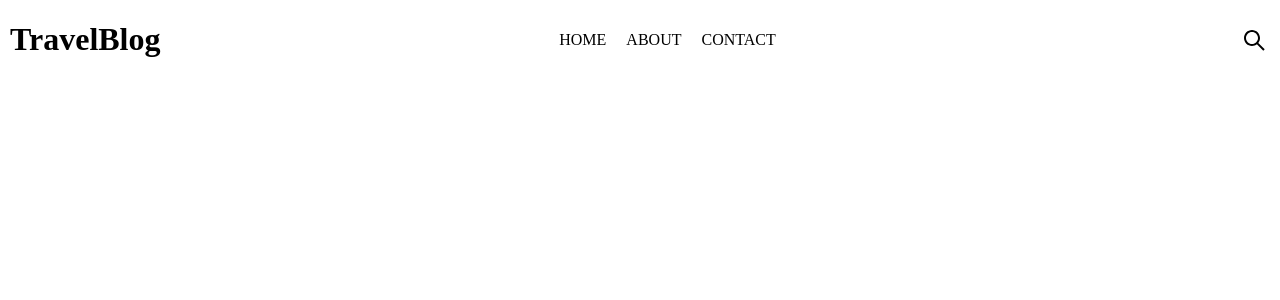
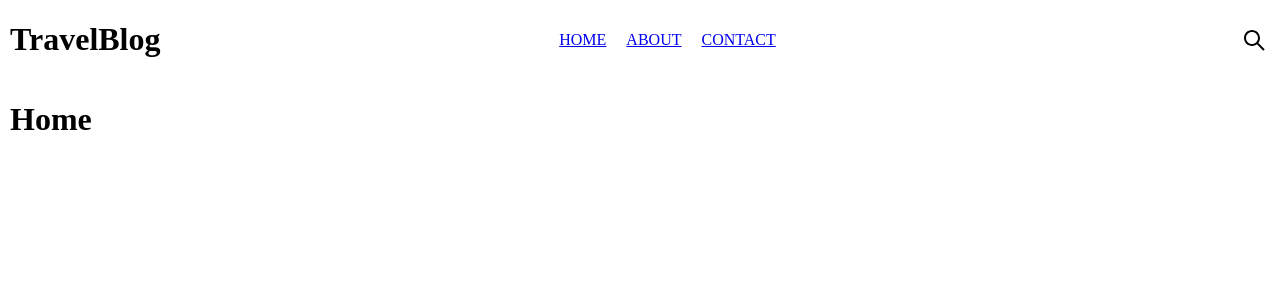
Before and after one commit to GeorgiosDrivas/react-headless-blog, a React (Vite) app: page / in a window 1280 px wide. Shown: the top 300 px of the page. Built offline with nearby package versions, Linux system fonts and the light colour scheme.

Commit message:
Refactor nav component. Needs further refactoring

```diff
--- a/src/App.tsx
+++ b/src/App.tsx
@@ -3,11 +3,18 @@
 import Home from "./components/Home";
 import About from "./components/About";
 import Contact from "./components/Contact";
+import Nav from "./components/Nav";
+import SearchSvg from "./assets/searchSvg";
 
 export default function App() {
   return (
     <>
       <BrowserRouter>
+        <div id="nav-wrap">
+          <h1>TravelBlog</h1>
+          <Nav />
+          <SearchSvg />
+        </div>
         <Routes>
           <Route path="/" element={<Home />} />
           <Route path="/about" element={<About />} />
--- a/src/components/Home.tsx
+++ b/src/components/Home.tsx
@@ -1,14 +1,7 @@
-import SearchSvg from "../assets/searchSvg";
-import Nav from "./Nav";
-
 export default function Home() {
   return (
     <>
-      <div id="nav-wrap">
-        <h1>TravelBlog</h1>
-        <Nav />
-        <SearchSvg />
-      </div>
+      <h1>Home</h1>
     </>
   );
 }
--- a/src/components/Nav.tsx
+++ b/src/components/Nav.tsx
@@ -1,10 +1,18 @@
+import { Link } from "react-router-dom";
+
 export default function Nav() {
   return (
     <>
       <ul>
-        <li>HOME</li>
-        <li>ABOUT</li>
-        <li>CONTACT</li>
+        <li>
+          <Link to="/">HOME</Link>
+        </li>
+        <li>
+          <Link to="/about">ABOUT</Link>
+        </li>
+        <li>
+          <Link to="/contact">CONTACT</Link>
+        </li>
       </ul>
     </>
   );
```
